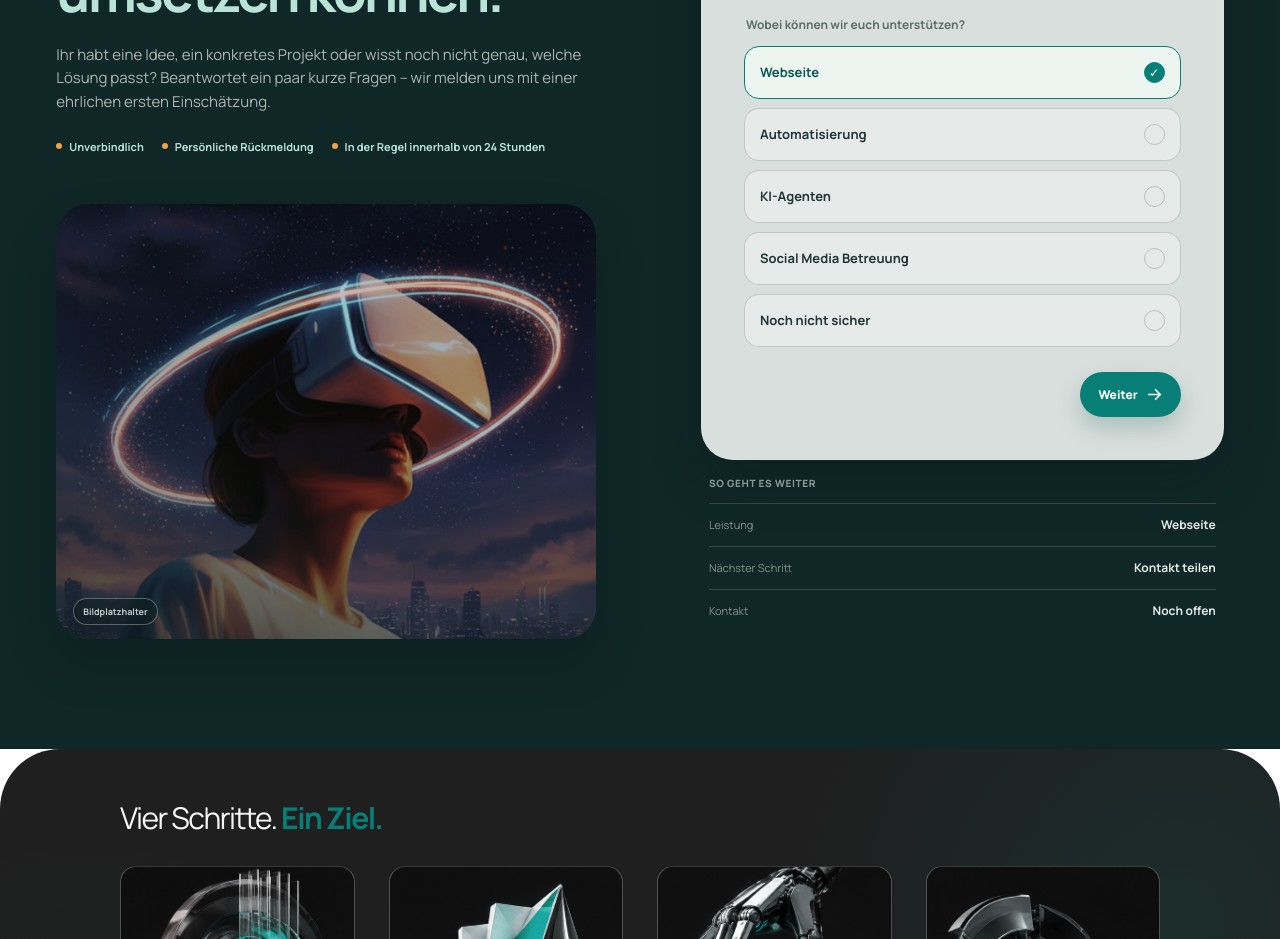
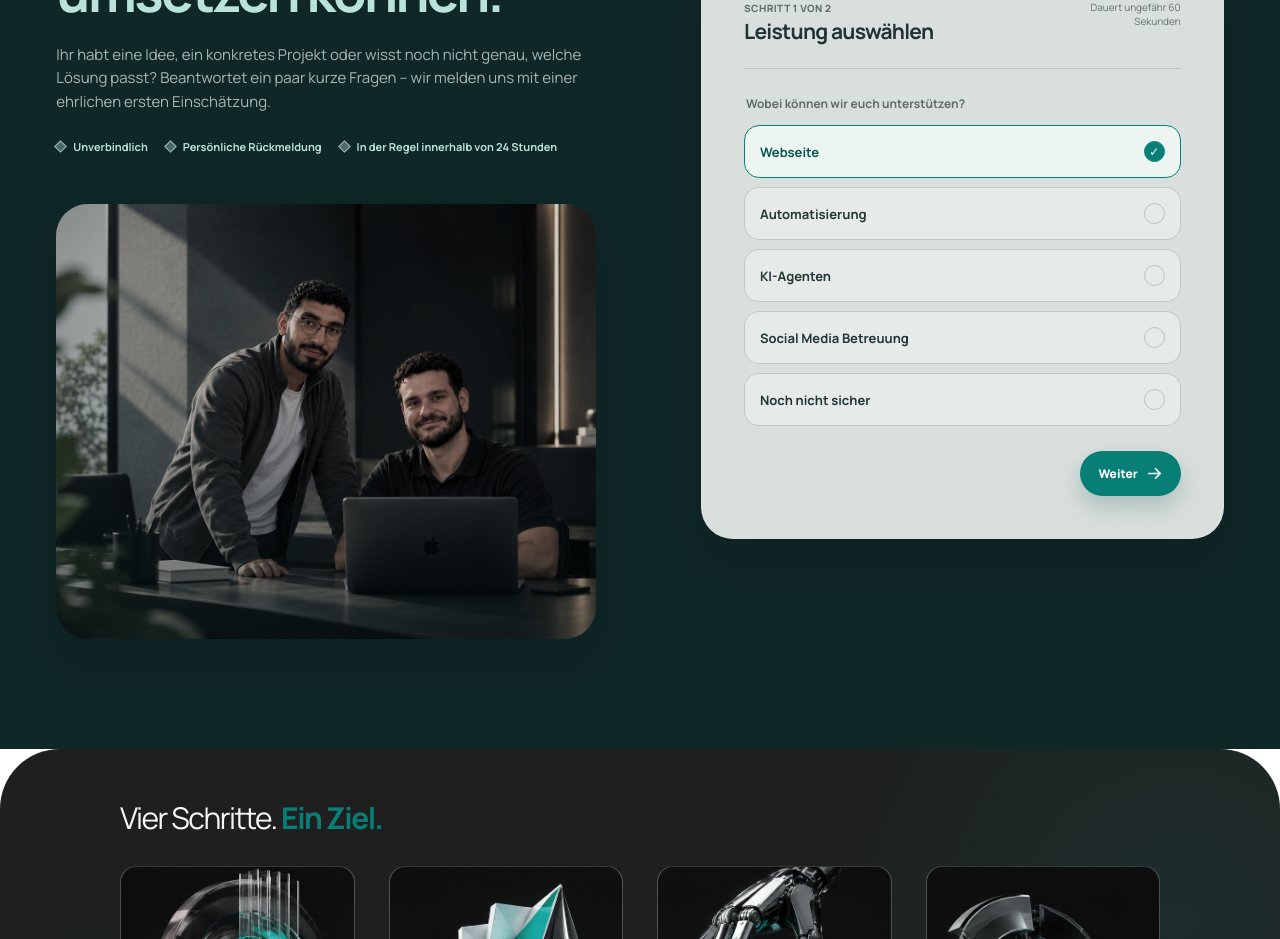
Before and after one commit to Ak-learn-code/new-homepage, a React (Vite) app: page / in a window 1280 px wide. Shown: the part 5980-6919 px from the top of the page. Built offline with nearby package versions, Linux system fonts and the light colour scheme.

Commit message:
refine project start image and consent

```diff
--- a/src/main.jsx
+++ b/src/main.jsx
@@ -623,7 +623,7 @@ function Contact() {
           <h2 id="project-start-title">Lasst uns herausfinden,<br />was wir für euch <em>umsetzen können.</em></h2>
           <p>Ihr habt eine Idee, ein konkretes Projekt oder wisst noch nicht genau, welche Lösung passt? Beantwortet ein paar kurze Fragen – wir melden uns mit einer ehrlichen ersten Einschätzung.</p>
           <div className="project-start-trust" aria-label="Hinweise zur Anfrage"><span>Unverbindlich</span><span>Persönliche Rückmeldung</span><span>In der Regel innerhalb von 24 Stunden</span></div>
-          <div className="project-start-image" aria-hidden="true"><img src={asset('assets/contact/project-start-placeholder.jpg')} alt="" /><span>Bildplatzhalter</span></div>
+          <div className="project-start-image"><img src={asset('assets/contact/project-start-team.jpg')} alt="Alex und Bilal von SideTwo bei der gemeinsamen Projektarbeit" /></div>
         </div>
         <div className="project-start-form-wrap">
           <form className="project-start-form" onSubmit={(event) => { event.preventDefault(); if (step === 1) setStep(2); else setNotice(true) }}>
@@ -640,6 +640,7 @@ function Contact() {
                 <label htmlFor="contact-name">Name<input id="contact-name" name="name" required placeholder="Vor- und Nachname" /></label>
                 <label htmlFor="contact-email">E-Mail-Adresse<input id="contact-email" name="email" type="email" required placeholder="name@firma.de" /></label>
                 <label htmlFor="contact-message">Kurz zum Projekt<textarea id="contact-message" name="message" rows="3" placeholder="Worum geht es?" /></label>
+                <label className="privacy-consent"><input type="checkbox" name="privacy" required /><span>Ich habe die <a href={asset('datenschutz')}>Datenschutzerklärung</a> gelesen und akzeptiere sie.</span></label>
               </div>
             )}
             <div className="project-start-actions">
@@ -647,7 +648,6 @@ function Contact() {
               <button className="project-next" type="submit"><span>{step === 1 ? 'Weiter' : 'Anfrage vorbereiten'}</span><ArrowRight size={17} weight="bold" /></button>
             </div>
           </form>
-          <aside className="project-start-summary"><span>So geht es weiter</span><div><small>Leistung</small><strong>{projectType}</strong></div><div><small>Nächster Schritt</small><strong>{step === 1 ? 'Kontakt teilen' : 'Anfrage vorbereiten'}</strong></div><div><small>Kontakt</small><strong>{step === 1 ? 'Noch offen' : 'Fast geschafft'}</strong></div></aside>
           {notice ? <p className="contact-notice" role="status">Die Anfrage ist vorbereitet. Für den Versand fehlt nur noch die Empfängeradresse des Kontaktformulars.</p> : null}
         </div>
       </div>
--- a/src/styles.css
+++ b/src/styles.css
@@ -1820,18 +1820,18 @@ input { caret-color: var(--accent); }
 .project-start-copy h2 em { color: #b9e2d8; }
 .project-start-copy > p { max-width: 545px; margin: 25px 0 0; color: rgba(235, 243, 238, .7); font-size: 15px; line-height: 1.55; }
 .project-start-trust { display: flex; flex-wrap: wrap; gap: 8px 18px; margin-top: 26px; color: #b9e2d8; font-size: 11px; font-weight: 700; }
-.project-start-trust span { display: inline-flex; align-items: center; gap: 7px; }.project-start-trust span::before { content: ''; width: 6px; height: 6px; border-radius: 50%; background: #f2a146; }
+.project-start-trust span { display: inline-flex; align-items: center; gap: 8px; }.project-start-trust span::before { content: ''; width: 7px; height: 7px; border: 1px solid rgba(185,226,216,.7); background: rgba(185,226,216,.36); transform: rotate(45deg); }
 .project-start-image { width: min(100%, 540px); aspect-ratio: 1.24 / 1; position: relative; overflow: hidden; margin-top: 50px; border-radius: 32px; background: #1b3232; box-shadow: 0 25px 48px rgba(3, 15, 15, .24); }
 .project-start-image::after { content: ''; position: absolute; inset: 0; background: linear-gradient(90deg, rgba(12, 31, 32, .23), transparent 55%), linear-gradient(0deg, rgba(8, 21, 22, .45), transparent 48%); pointer-events: none; }
 .project-start-image img { width: 100%; height: 100%; object-fit: cover; object-position: center 38%; filter: saturate(.72) contrast(1.03) brightness(.8); }
-.project-start-image span { position: absolute; z-index: 1; left: 17px; bottom: 14px; padding: 6px 9px; border: 1px solid rgba(237,241,236,.32); border-radius: 999px; color: rgba(237,241,236,.82); background: rgba(13,28,29,.44); font-size: 9px; font-weight: 700; backdrop-filter: blur(9px); }
 .project-start-form-wrap { min-width: 0; align-self: center; }
 .project-start-form { padding: clamp(25px, 3.3vw, 42px); border: 1px solid rgba(225, 239, 231, .16); border-radius: 32px; color: #213433; background: #d9dfdc; box-shadow: 0 25px 52px rgba(4, 18, 18, .2); }
 .project-start-progress { display: flex; align-items: flex-start; justify-content: space-between; gap: 20px; padding-bottom: 26px; border-bottom: 1px solid rgba(24,36,37,.14); }.project-start-progress > div { display: grid; gap: 5px; }.project-start-progress span { color: #5f6f6c; font-size: 10px; font-weight: 750; letter-spacing: .04em; text-transform: uppercase; }.project-start-progress strong { font-size: 21px; line-height: 1.05; letter-spacing: -.035em; }.project-start-progress small { max-width: 108px; color: #64736f; font-size: 10px; line-height: 1.35; text-align: right; }
 .project-service-choices { display: grid; gap: 9px; min-width: 0; margin: 26px 0 0; padding: 0; border: 0; }.project-service-choices legend { margin-bottom: 13px; color: #5e6d6a; font-size: 12px; font-weight: 700; }.project-service-choices label { min-height: 53px; display: flex; align-items: center; gap: 12px; position: relative; padding: 12px 15px; border: 1px solid rgba(24,36,37,.17); border-radius: 15px; color: #233636; background: rgba(244,247,244,.48); font-size: 13px; font-weight: 700; cursor: pointer; transition: color 180ms ease, background 180ms ease, border-color 180ms ease, transform 160ms ease; }.project-service-choices label:hover { border-color: rgba(8,127,118,.55); background: rgba(255,255,255,.65); }.project-service-choices label:active { transform: scale(.99); }.project-service-choices input { position: absolute; opacity: 0; pointer-events: none; }.project-service-choices label i { width: 21px; height: 21px; display: grid; place-items: center; margin-left: auto; border: 1px solid rgba(24,36,37,.2); border-radius: 50%; color: transparent; font-style: normal; font-size: 12px; }.project-service-choices label.is-selected { border-color: #087f76; color: #0c5651; background: #edf5f1; }.project-service-choices label.is-selected i { border-color: #087f76; color: #fff; background: #087f76; }
 .project-contact-fields { display: grid; gap: 16px; margin-top: 27px; }.project-contact-fields label { display: grid; gap: 8px; color: #465956; font-size: 12px; font-weight: 750; }.project-contact-fields input, .project-contact-fields textarea { width: 100%; border: 1px solid rgba(24,36,37,.18); border-radius: 13px; outline: 0; padding: 13px 14px; color: #203332; background: rgba(247,249,247,.68); font: inherit; font-size: 13px; resize: vertical; transition: border-color 180ms ease, box-shadow 180ms ease, background 180ms ease; }.project-contact-fields input { height: 48px; }.project-contact-fields input:focus, .project-contact-fields textarea:focus { border-color: #087f76; background: #fff; box-shadow: 0 0 0 4px rgba(8,127,118,.11); }.project-contact-fields ::placeholder { color: #82908e; }
+.project-contact-fields .privacy-consent { display: flex; align-items: flex-start; gap: 10px; color: #546764; font-size: 11px; font-weight: 600; line-height: 1.45; cursor: pointer; }.project-contact-fields .privacy-consent input { width: 17px; height: 17px; flex: 0 0 auto; margin: 0; accent-color: #087f76; }.project-contact-fields .privacy-consent a { color: #075e58; text-decoration: underline; text-decoration-thickness: 1px; text-underline-offset: 3px; }
 .project-start-actions { display: flex; align-items: center; justify-content: space-between; gap: 14px; margin-top: 25px; }.project-back { padding: 10px 5px; border: 0; color: #51625f; background: transparent; font-size: 12px; font-weight: 750; cursor: pointer; }.project-next { min-height: 45px; display: inline-flex; align-items: center; justify-content: center; gap: 8px; border: 0; border-radius: 999px; padding: 11px 18px; color: #fff; background: #087f76; box-shadow: 0 11px 23px rgba(4,78,72,.22); font-size: 12px; font-weight: 750; cursor: pointer; transition: transform 160ms ease, background 180ms ease; }.project-next:hover { background: #0b6d65; }.project-next:active { transform: scale(.98); }
-.project-start-summary { display: grid; gap: 13px; margin: 16px 4px 0; padding: 0 4px; }.project-start-summary > span { color: rgba(222,237,229,.58); font-size: 10px; font-weight: 750; letter-spacing: .06em; text-transform: uppercase; }.project-start-summary > div { display: flex; align-items: baseline; justify-content: space-between; gap: 20px; padding-top: 12px; border-top: 1px solid rgba(222,237,229,.16); }.project-start-summary small { color: rgba(222,237,229,.55); font-size: 11px; }.project-start-summary strong { color: #dfeae4; font-size: 12px; font-weight: 700; text-align: right; }.project-start-form-wrap .contact-notice { color: #eef5f1; border-color: rgba(185,226,216,.35); background: rgba(185,226,216,.1); }
+.project-start-form-wrap .contact-notice { color: #eef5f1; border-color: rgba(185,226,216,.35); background: rgba(185,226,216,.1); }
 
 @media (max-width: 900px) { .project-start { padding: 84px 30px; }.project-start-inner { grid-template-columns: minmax(0, 1fr) minmax(350px, .92fr); gap: 42px; }.project-start-image { margin-top: 37px; }.project-start-form { border-radius: 27px; } }
-@media (max-width: 680px) { .project-start { padding: 72px 18px 78px; }.project-start-inner { display: flex; flex-direction: column; gap: 34px; }.project-start-copy h2 { font-size: clamp(39px, 10.6vw, 52px); }.project-start-copy > p { margin-top: 19px; font-size: 13px; }.project-start-trust { display: grid; gap: 9px; margin-top: 22px; }.project-start-image { width: 100%; margin-top: 33px; border-radius: 25px; }.project-start-form-wrap { width: 100%; }.project-start-form { padding: 24px 18px 19px; border-radius: 25px; }.project-start-progress { padding-bottom: 20px; }.project-start-progress strong { font-size: 19px; }.project-start-progress small { font-size: 9px; }.project-service-choices { margin-top: 21px; }.project-service-choices label { min-height: 49px; border-radius: 13px; font-size: 12px; }.project-start-summary { margin-top: 14px; }.project-start-summary > div { padding-top: 10px; } }
+@media (max-width: 680px) { .project-start { padding: 72px 18px 78px; }.project-start-inner { display: flex; flex-direction: column; gap: 34px; }.project-start-copy h2 { font-size: clamp(39px, 10.6vw, 52px); }.project-start-copy > p { margin-top: 19px; font-size: 13px; }.project-start-trust { display: grid; gap: 9px; margin-top: 22px; }.project-start-image { width: 100%; margin-top: 33px; border-radius: 25px; }.project-start-form-wrap { width: 100%; }.project-start-form { padding: 24px 18px 19px; border-radius: 25px; }.project-start-progress { padding-bottom: 20px; }.project-start-progress strong { font-size: 19px; }.project-start-progress small { font-size: 9px; }.project-service-choices { margin-top: 21px; }.project-service-choices label { min-height: 49px; border-radius: 13px; font-size: 12px; } }
```
Also changed, not shown: public/assets/contact/project-start-team.jpg (added).
